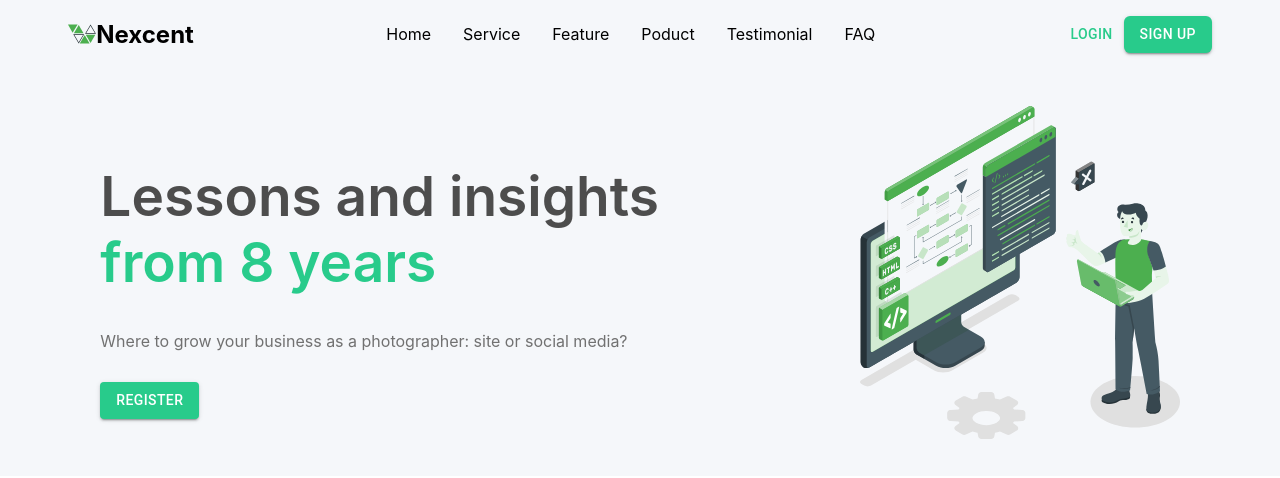
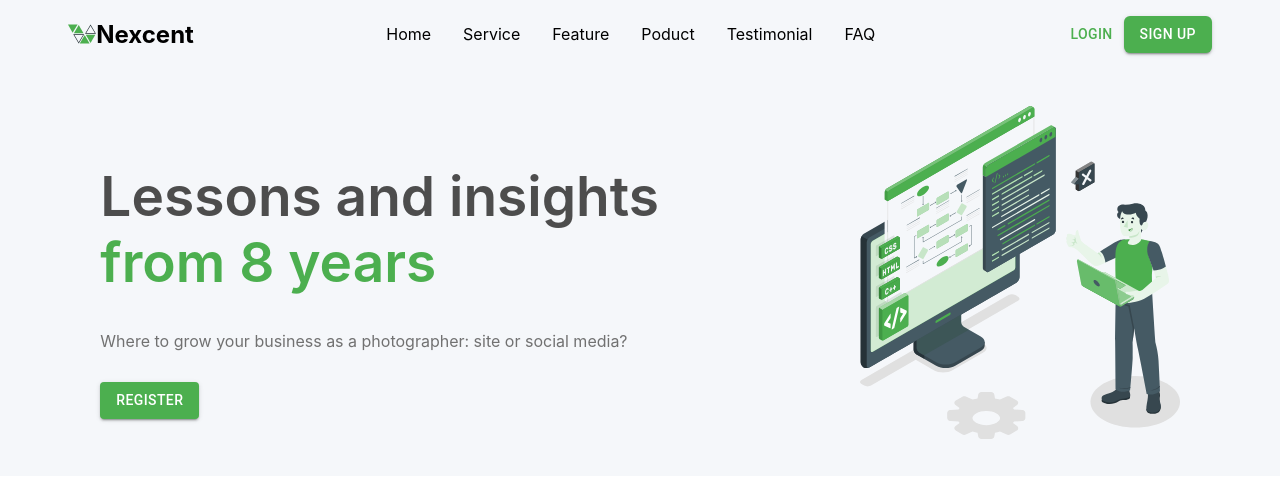
Before and after one commit to Shakiba-Alipour/React-Responsive-Project-Test, a React (Create React App) app in the folder react-test/: page / in a window 1280 px wide. Shown: the top 478 px of the page. Built offline with nearby package versions, Linux system fonts and the light colour scheme.

Commit message:
color is corrected based on the figma pattern

```diff
--- a/react-test/src/index.css
+++ b/react-test/src/index.css
@@ -8,7 +8,7 @@
   --grey-blue: #abbed1;
   --silver: #f5f7fa;
   --white: #ffffff;
-  --primary: #28cb8b;
+  --primary: #4caf4f;
   --secondary: #263238;
   --info: #2194f3;
   --shade-1: #43a046;
```
